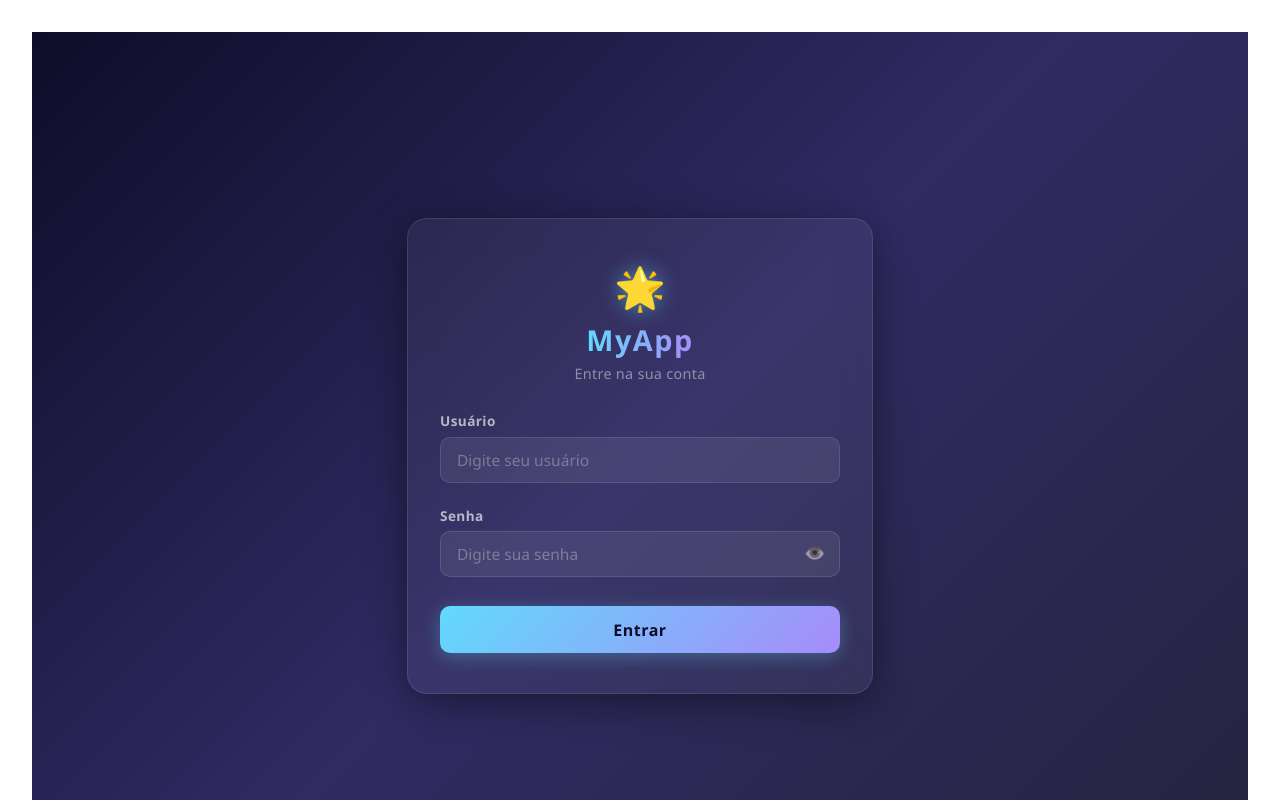
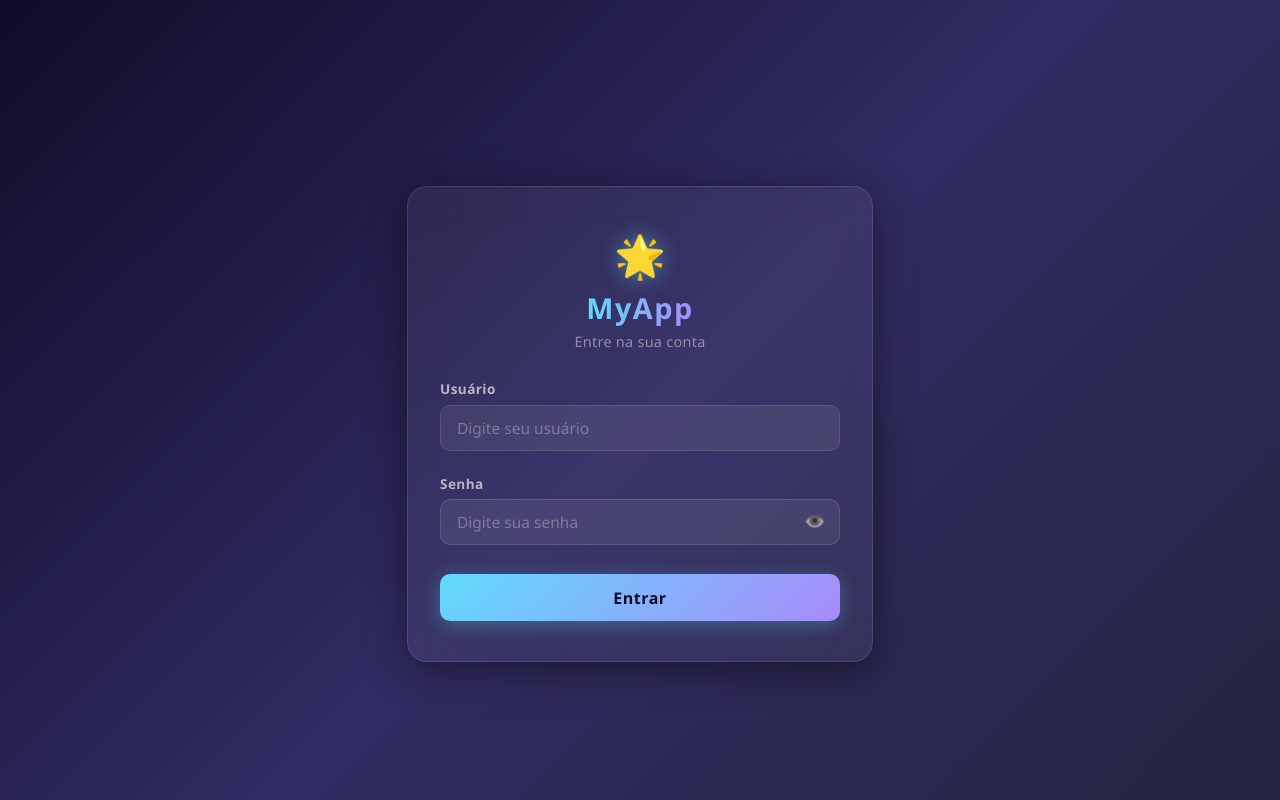
Before and after one commit to rodrigo749/aula-react-senac, a React (Create React App) app: page / in a window 1280 px wide. Shown: the top 800 px of the page. Built offline with nearby package versions, Linux system fonts and the light colour scheme.

Commit message:
change on loginform

```diff
--- a/src/components/Footer/Footer.jsx
+++ b/src/components/Footer/Footer.jsx
@@ -13,7 +13,7 @@ const Footer = () => {
         </div>
 
         <nav className="footer-nav">
-          <Link to="/" className="footer-link">Home</Link>
+          <Link to="/home" className="footer-link">Home</Link>
           <Link to="/about" className="footer-link">About</Link>
         </nav>
 
--- a/src/components/Header/Header.jsx
+++ b/src/components/Header/Header.jsx
@@ -11,7 +11,7 @@ const Header = () => {
 
       <nav className="header-nav">
         <NavLink
-          to="/"
+          to="/home"
           end
           className={({ isActive }) =>
             isActive ? "header-link header-link--active" : "header-link"
--- a/src/components/LoginForm/LoginForm.jsx
+++ b/src/components/LoginForm/LoginForm.jsx
@@ -1,14 +1,16 @@
 import { useState } from "react";
+import { useNavigate } from "react-router-dom";
 import "./LoginForm.css";
 
 function LoginForm() {
   const [usuario, setUsuario] = useState("");
   const [senha, setSenha] = useState("");
   const [mostrarSenha, setMostrarSenha] = useState(false);
+  const navigate = useNavigate();
 
   const handleSubmit = (e) => {
     e.preventDefault();
-    // lógica de login aqui
+    navigate("/home");
   };
 
   return (
--- a/src/pages/Login/Login.jsx
+++ b/src/pages/Login/Login.jsx
@@ -6,7 +6,7 @@ export default function Login() {
   return (
     <div style={{ display: 'flex', flexDirection: 'column', minHeight: '100vh' }}>
 
-      <main style={{ flex: 1, padding: '2rem' }}>
+      <main style={{ flex: 1 }}>
         <LoginForm />
       </main>
       <Footer />
```
